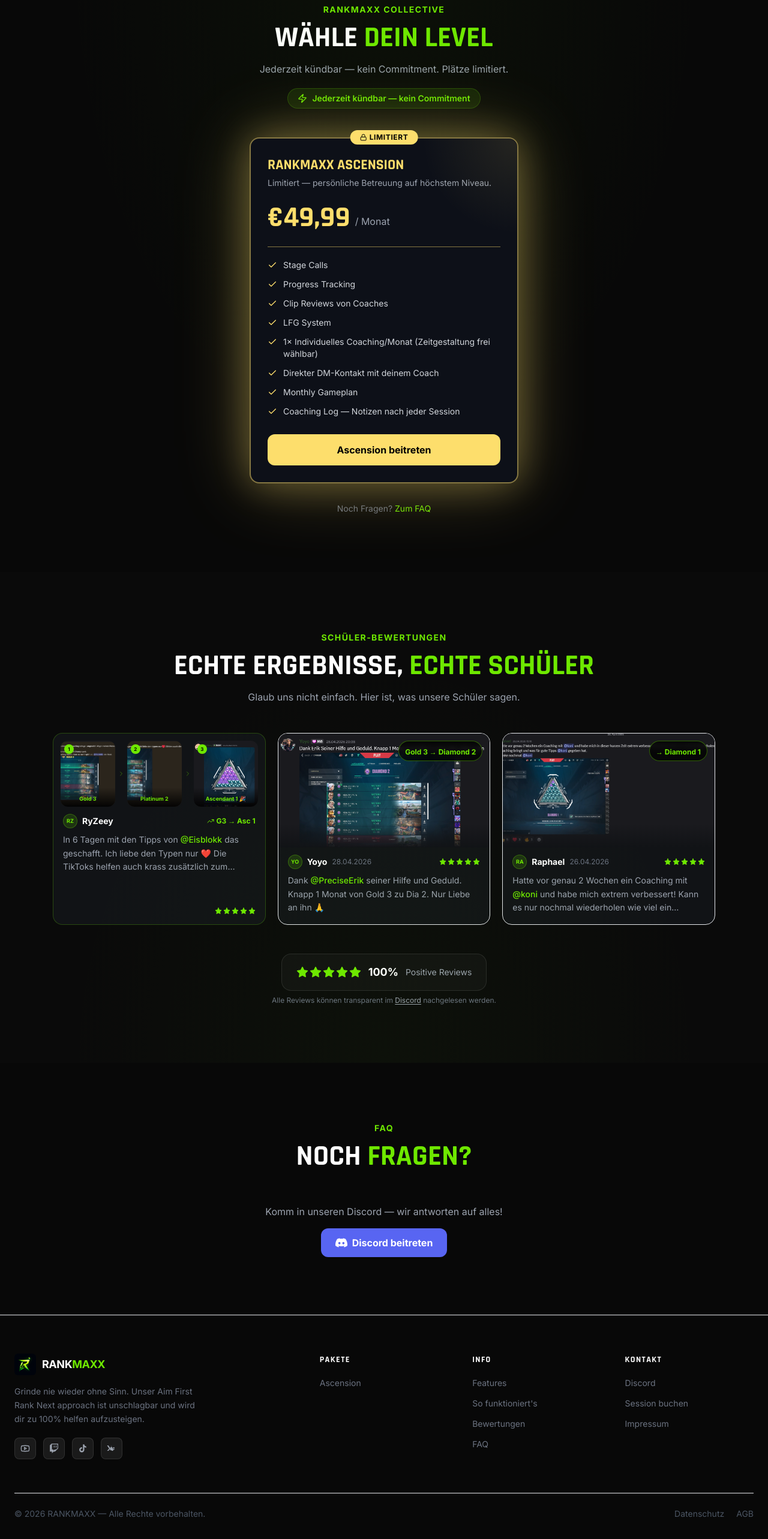
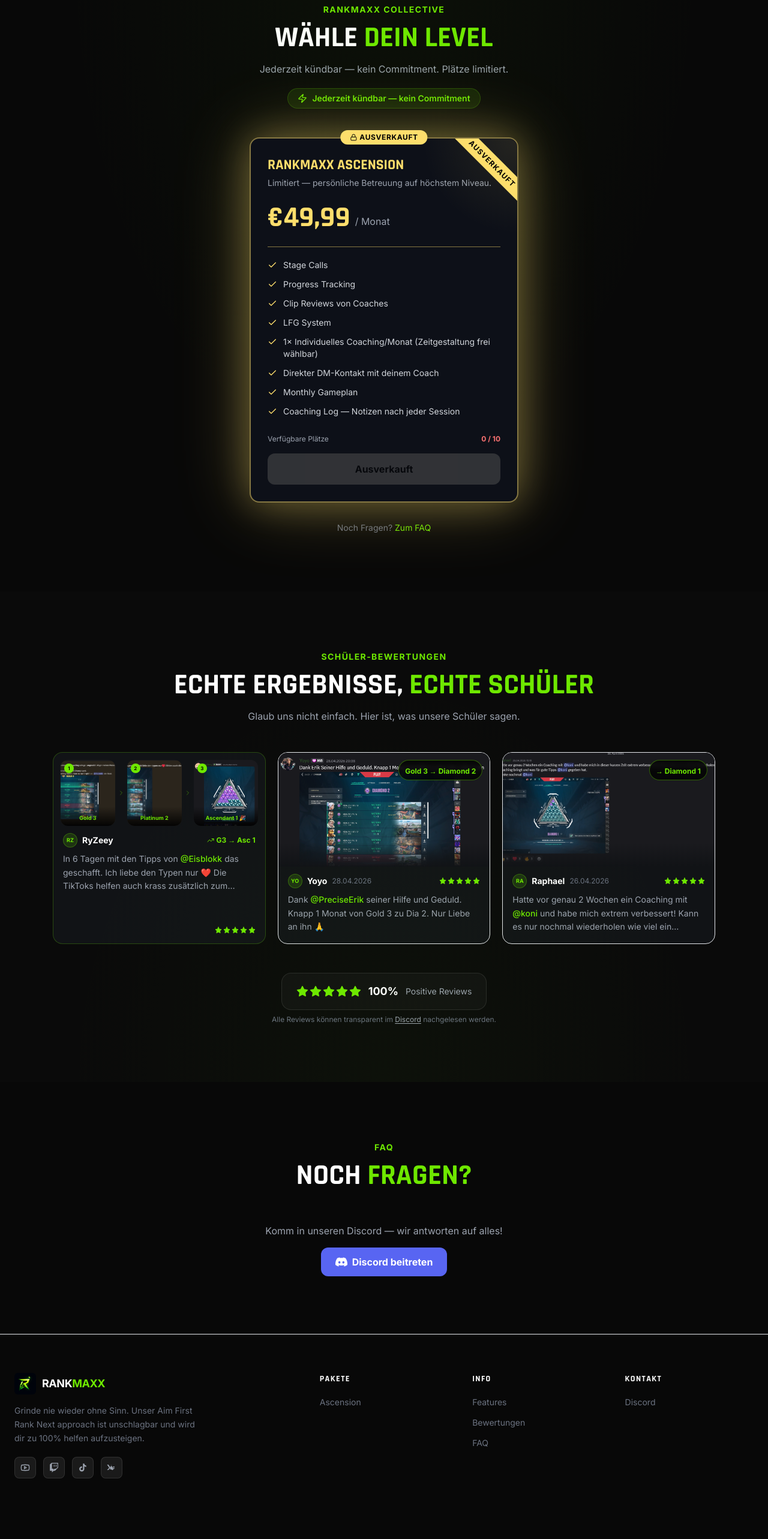
Before and after one commit to justinhelbig96-web/maxranktest, a Next.js app: page / in a window 1280 px wide. Shown: the part 2273-4839 px from the top of the page at 60% size. Built offline with nearby package versions, Linux system fonts and the light colour scheme.

Commit message:
Ausverkauft diagonal banner, footer links bereinigt

```diff
--- a/components/Footer.tsx
+++ b/components/Footer.tsx
@@ -12,7 +12,6 @@
     label: "Info",
     links: [
       { label: "Features", href: "#features" },
-      { label: "So funktioniert's", href: "#how-it-works" },
       { label: "Bewertungen", href: "#testimonials" },
       { label: "FAQ", href: "#faq" },
     ],
@@ -21,8 +20,6 @@
     label: "Kontakt",
     links: [
       { label: "Discord", href: "#" },
-      { label: "Session buchen", href: "#pricing" },
-      { label: "Impressum", href: "/impressum" },
     ],
   },
 ];
@@ -113,20 +110,7 @@
           ))}
         </div>
 
-        {/* Bottom bar */}
-        <div className="border-t border-white/8 pt-6 flex flex-col md:flex-row justify-between items-center gap-3">
-          <p className="text-gray-600 text-sm">
-            © {new Date().getFullYear()} RANKMAXX — Alle Rechte vorbehalten.
-          </p>
-          <div className="flex gap-5 text-sm">
-            <a href="/datenschutz" className="text-gray-600 hover:text-gray-400 transition-colors">
-              Datenschutz
-            </a>
-            <a href="/agb" className="text-gray-600 hover:text-gray-400 transition-colors">
-              AGB
-            </a>
-          </div>
-        </div>
+
       </div>
     </footer>
   );
--- a/components/Pricing.tsx
+++ b/components/Pricing.tsx
@@ -10,7 +10,8 @@
     originalPrice: null,
     period: "/ Monat",
     description: "Limitiert — persönliche Betreuung auf höchstem Niveau.",
-    badge: "LIMITIERT",
+    soldOut: true,
+    badge: "AUSVERKAUFT",
     highlight: true,
     color: "#FDDE6C",
     glow: "rgba(253,222,108,0.3)",
@@ -96,6 +97,16 @@
                 style={{ background: `radial-gradient(circle at top right, ${tier.color}, transparent 70%)` }}
               />
 
+              {/* Diagonal AUSVERKAUFT Banner */}
+              <div className="absolute inset-0 overflow-hidden rounded-2xl pointer-events-none">
+                <div
+                  className="absolute top-[28px] right-[-38px] w-[160px] text-center py-1.5 text-xs font-black tracking-widest text-black rotate-45"
+                  style={{ backgroundColor: "#FDDE6C" }}
+                >
+                  AUSVERKAUFT
+                </div>
+              </div>
+
               {/* Badge */}
               {tier.badge && (
                 <div
@@ -143,20 +154,22 @@
                 ))}
               </ul>
 
+              {/* Verfügbare Plätze */}
+              <div className="flex items-center justify-between text-xs text-gray-400 mb-4">
+                <span>Verfügbare Plätze</span>
+                <span className="font-bold text-red-400">0 / 10</span>
+              </div>
+
               {/* CTA */}
-              <a
-                href={tier.checkoutUrl}
-                target="_blank"
-                rel="noopener noreferrer"
-                className="block w-full py-3.5 rounded-xl text-center font-black text-base transition-all duration-200 active:scale-[0.97] hover:brightness-110"
+              <div
+                className="block w-full py-3.5 rounded-xl text-center font-black text-base cursor-not-allowed opacity-50 select-none"
                 style={{
-                  backgroundColor: tier.highlight ? tier.color : "transparent",
-                  color: tier.highlight ? "#000" : tier.color,
-                  border: tier.highlight ? "none" : `1px solid ${tier.border}`,
+                  backgroundColor: "#555",
+                  color: "#000",
                 }}
               >
-                Ascension beitreten
-              </a>
+                Ausverkauft
+              </div>
             </motion.div>
           ))}
         </div>
```
